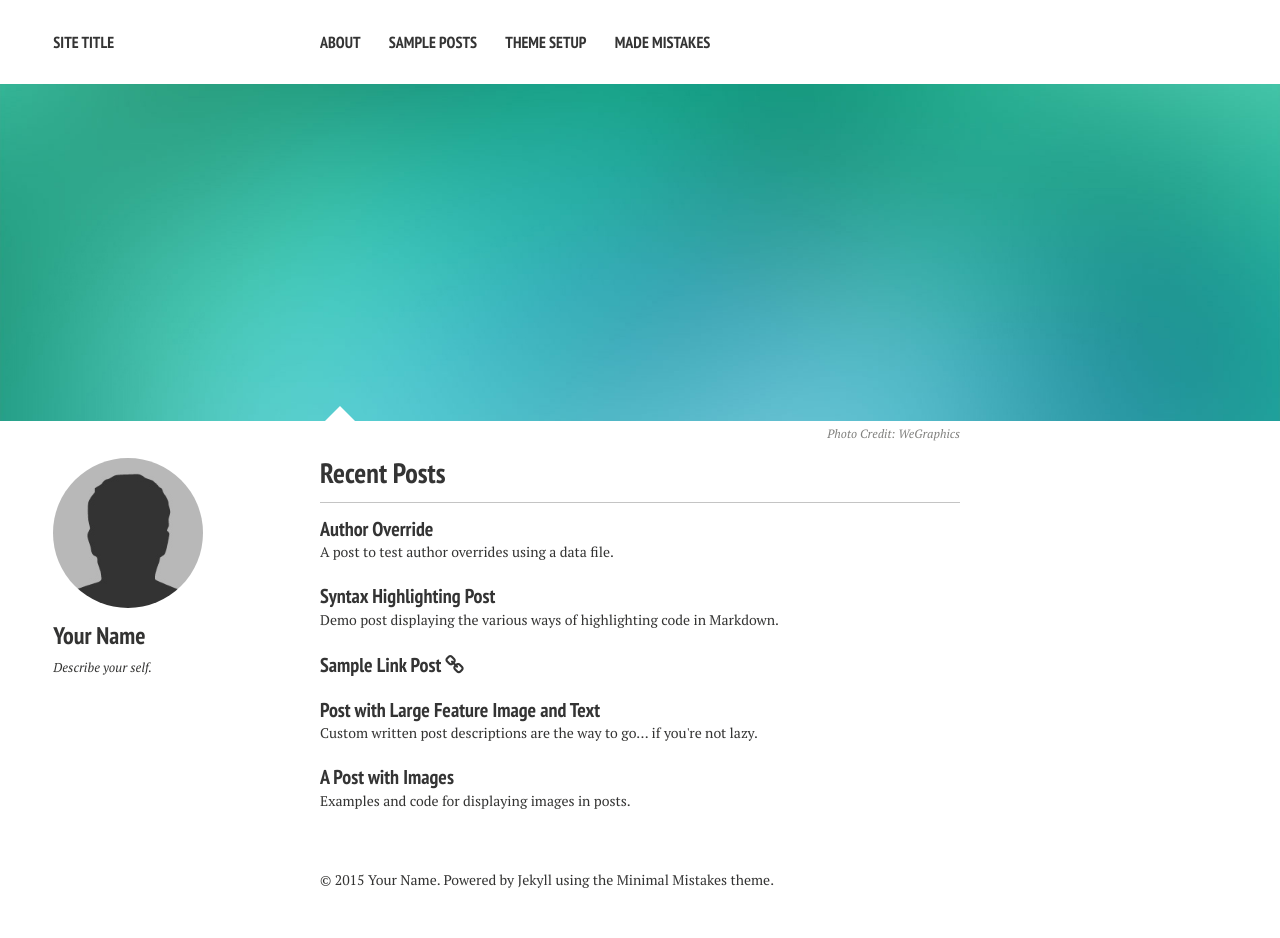
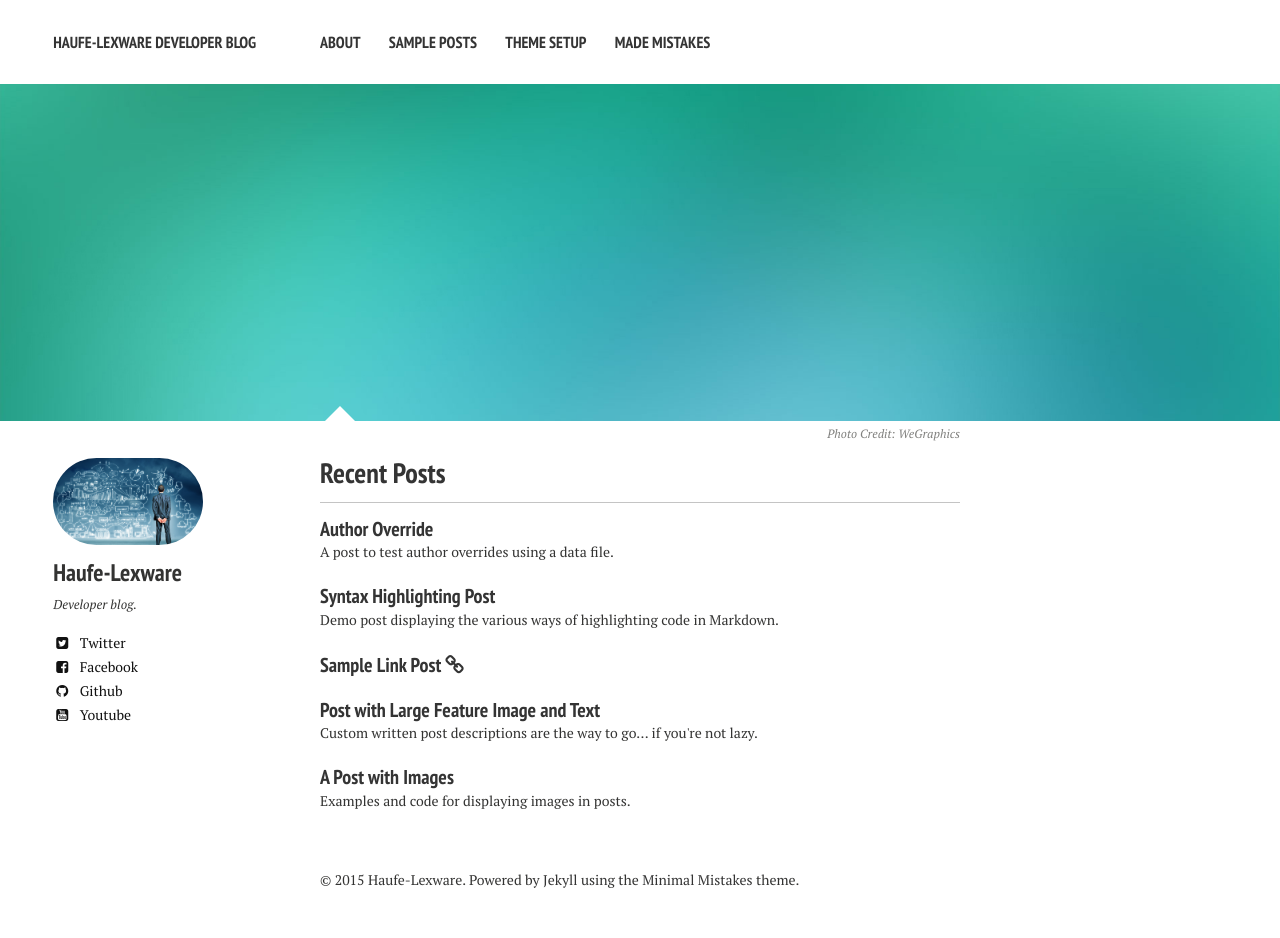
Before and after one commit to Dutzu/minimalMistakesJekyll, a Jekyll site: the page built from index.md, in a window 1280 px wide. Built offline with Jekyll 4.4.1, drawn with Linux system fonts in a browser that asks for light colours; nearby versions of some CDN libraries.

Commit message:
Updated _config.yml

```diff
--- a/_config.yml
+++ b/_config.yml
@@ -1,6 +1,6 @@
 # Site wide configuration
 
-title:            Site Title
+title:            Haufe-Lexware developer blog
 locale:           en_US
 url:
 
@@ -26,13 +26,13 @@ kramdown:
 
 # Site owner
 owner:
-  name: Your Name
-  avatar: bio-photo.jpg
-  bio: "Describe your self."
+  name: Haufe-Lexware
+  avatar: 2.jpg
+  bio: "Developer blog."
   email:
   disqus-shortname:
-  twitter: #username
-  facebook: #username
+  twitter: HaufeDev
+  facebook: Haufe-Lexware
   google:
     plus: #username
     analytics:
@@ -40,7 +40,7 @@ owner:
     ad-client:
     ad-slot:
   bing-verify:
-  github: #username
+  github: Haufe-Lexware
   stackoverflow: #http://stackoverflow.com/users/123456/username
   linkedin: #username
   xing: #username
@@ -51,7 +51,7 @@ owner:
   foursquare: #username
   steam: #username
   dribbble: #username
-  youtube: #username
+  youtube: LexwareTV
   soundcloud: #username
   weibo: #username
   flickr: #username
```
